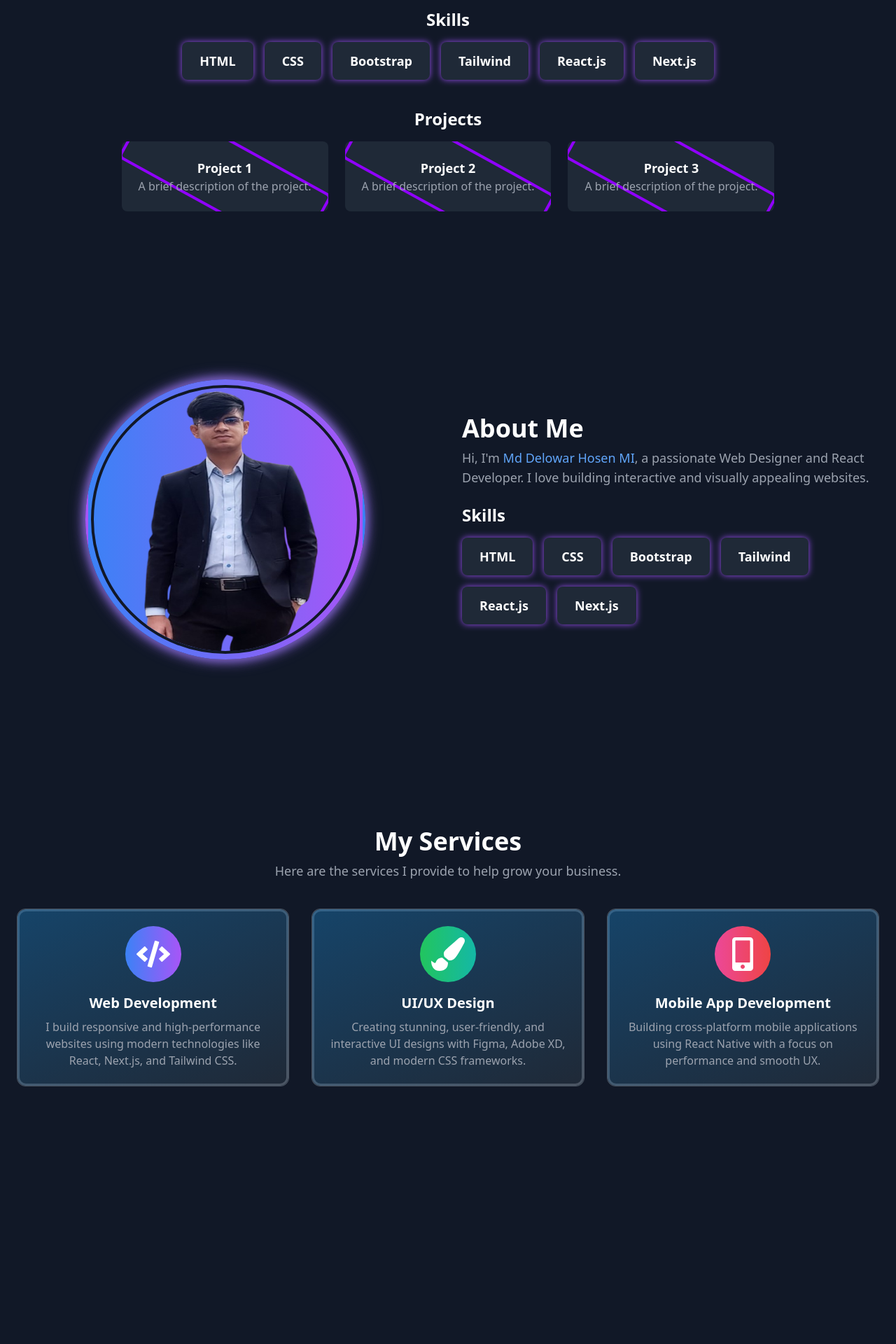
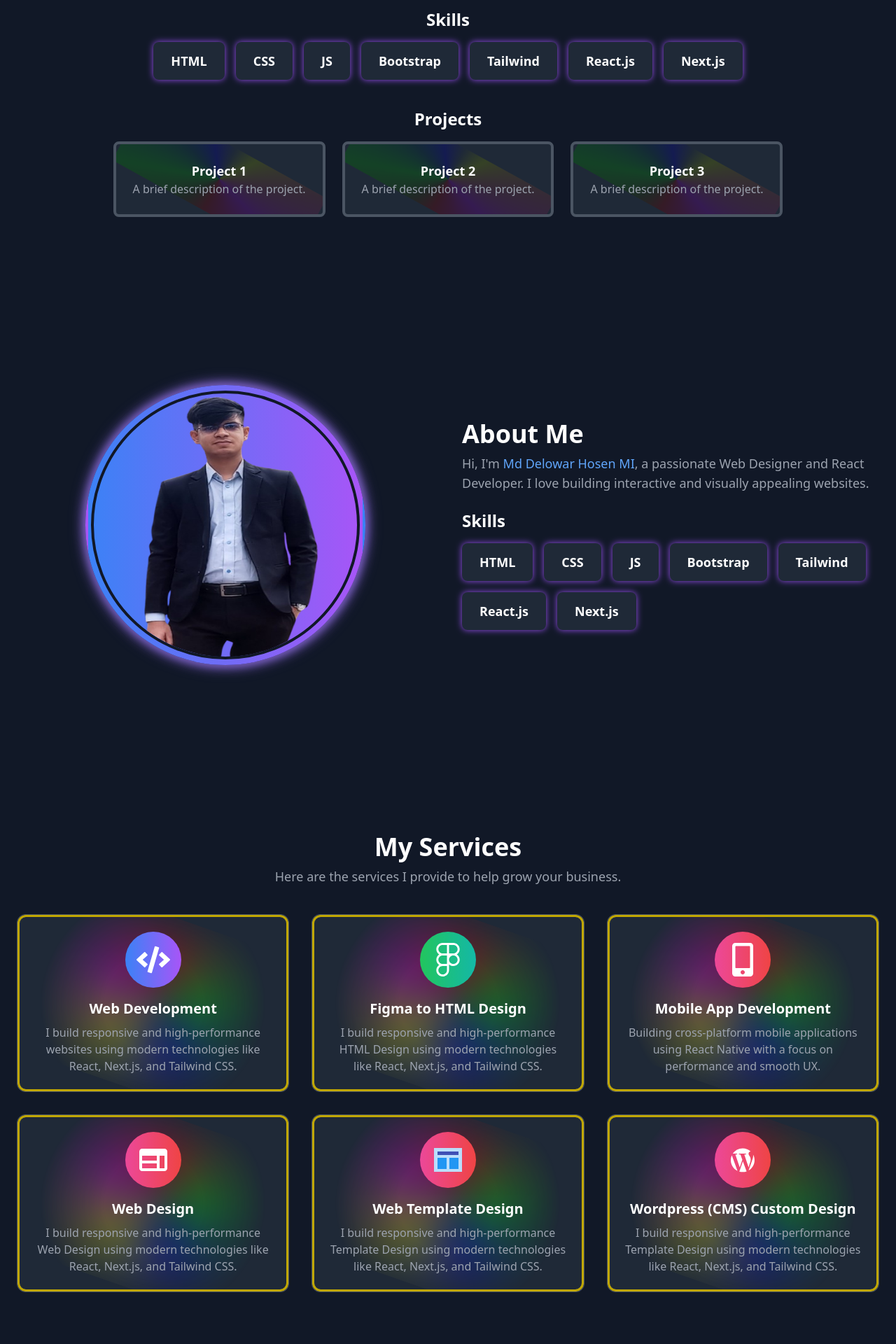
Before and after one commit to delowarmi/Portfolio, a React (Vite) app: page / in a window 1280 px wide. Shown: the part 580-2500 px from the top of the page at 70% size. Built offline with nearby package versions, Linux system fonts and the light colour scheme.

Commit message:
Update portfolio and services sections with new content and styles

```diff
--- a/index.html
+++ b/index.html
@@ -4,7 +4,7 @@
     <meta charset="UTF-8" />
     <link rel="icon" type="image/svg+xml" href="/vite.svg" />
     <meta name="viewport" content="width=device-width, initial-scale=1.0" />
-    <title>Vite + React</title>
+    <title>Portfolio</title>
    <!-- Google Font  -->
    <link rel="preconnect" href="https://fonts.googleapis.com">
    <link rel="preconnect" href="https://fonts.gstatic.com" crossorigin>
--- a/src/components/Navbar.jsx
+++ b/src/components/Navbar.jsx
@@ -10,7 +10,7 @@ const Navbar = () => {
   };
 
   return (
-    <nav className="bg-gray-900 py-4 px-6">
+    <nav className="bg-gray-900 py-4 px-6 z-40">
       <div className="max-w-[1320px] mx-auto flex justify-between items-center">
 
         <Link to="/" className="text-white text-2xl font-bold">
@@ -79,7 +79,7 @@ const Navbar = () => {
       </div>
 
       <div
-        className={`md:hidden absolute top-16 left-0 w-full bg-gray-800 transition-all duration-300 ${
+        className={`md:hidden absolute z-50 top-16 left-0 w-full bg-gray-800 transition-all duration-300 ${
           isOpen ? "h-auto opacity-100 py-4" : "h-0 opacity-0 overflow-hidden"
         }`}
       >
--- a/src/components/pages/About.jsx
+++ b/src/components/pages/About.jsx
@@ -1,6 +1,6 @@
 import React from "react";
 import { motion } from "framer-motion";
-import profilePic from "/src/assets/profile.png"; // Ensure correct path
+import profilePic from "/src/assets/profile.png";
 
 const skills = ["HTML", "CSS", "Bootstrap", "Tailwind", "React.js", "Next.js"];
 
--- a/src/components/pages/Index.jsx
+++ b/src/components/pages/Index.jsx
@@ -1,14 +1,18 @@
 import React, { useState } from "react";
 import { motion } from "framer-motion";
 import { FaGithub, FaLinkedin, FaEnvelope } from "react-icons/fa";
-import profilePic from "/src/assets/profile.png"; // Ensure correct path
-import aboutPic from "/src/assets/bg-removebg-preview.png"; // Ensure correct path
-import { FaCode, FaPaintBrush, FaMobileAlt } from "react-icons/fa";
-import { FaPhone, FaMapMarkerAlt } from "react-icons/fa";
+import profilePic from "/src/assets/profile.png";
+import aboutPic from "/src/assets/bg-removebg-preview.png";
+import { FaCode, FaMobileAlt } from "react-icons/fa";
+import { FaPhone, FaMapMarkerAlt,FaFigma} from "react-icons/fa";
 import { MdDownloadForOffline } from "react-icons/md";
 import emailjs from "emailjs-com";
+import { FcTemplate } from "react-icons/fc";
+import { MdOutlineWeb } from "react-icons/md";
+import { DiWordpress } from "react-icons/di";
 
-const skills = ["HTML", "CSS", "Bootstrap", "Tailwind", "React.js", "Next.js"];
+
+const skills = ["HTML", "CSS",'JS', "Bootstrap", "Tailwind", "React.js", "Next.js"];
 const services = [
   {
     title: "Web Development",
@@ -18,10 +22,9 @@ const services = [
     color: "from-blue-500 to-purple-500",
   },
   {
-    title: "UI/UX Design",
-    description:
-      "Creating stunning, user-friendly, and interactive UI designs with Figma, Adobe XD, and modern CSS frameworks.",
-    icon: <FaPaintBrush />,
+    title: "Figma to HTML Design",
+    description: "I build responsive and high-performance HTML Design using modern technologies like React, Next.js, and Tailwind CSS.",
+    icon: <FaFigma  />,
     color: "from-green-500 to-teal-500",
   },
   {
@@ -29,6 +32,24 @@ const services = [
     description:
       "Building cross-platform mobile applications using React Native with a focus on performance and smooth UX.",
     icon: <FaMobileAlt />,
+    color: "from-pink-500 to-red-500",
+  },
+  {
+      title: "Web  Design",
+      description: "I build responsive and high-performance Web Design using modern technologies like React, Next.js, and Tailwind CSS.",
+      icon: <MdOutlineWeb/>,
+      color: "from-pink-500 to-red-500",
+    },
+    {
+      title: "Web Template Design",
+      description: "I build responsive and high-performance Template Design using modern technologies like React, Next.js, and Tailwind CSS.",
+      icon: <FcTemplate/>,
+      color: "from-pink-500 to-red-500",
+    },
+    {
+      title: "Wordpress (CMS) Custom Design",
+      description: "I build responsive and high-performance Template Design using modern technologies like React, Next.js, and Tailwind CSS.",
+      icon: <DiWordpress/>,
       color: "from-pink-500 to-red-500",
     },
 ];
@@ -46,7 +67,7 @@ const projects = [
     description:
       "A sleek personal portfolio showcasing my skills and projects.",
     image: "https://source.unsplash.com/400x300/?portfolio,website",
-    link: "#",
+    link: "https://portfolio-bagv6xcie-delowarmis-projects.vercel.app/",
   },
   {
     title: "Dashboard UI",
@@ -196,35 +217,33 @@ const Home = () => {
   <h2 className="text-2xl font-semibold mb-4">Projects</h2>
   <div className="grid grid-cols-1 md:grid-cols-2 lg:grid-cols-3 gap-6">
     {[1, 2, 3].map((project) => (
+      <div
+        key={project}
+        className="relative p-6 bg-gray-800 rounded-lg border-4 border-gray-600 overflow-hidden"
+      >
+
         <motion.div
-                key={project}
-                className="p-6 bg-gray-800 rounded-lg relative overflow-hidden"
-                whileHover={{ scale: 1.05 }}
-              >
-                <motion.div
-                  className="absolute inset-0 border-4 rounded-lg border-transparent"
-                  animate={{
-                    borderColor: [
-                      "#ff0000",
-                      "#00ff00",
-                      "#0000ff",
-                      "#ff00ff",
-                      "#ff0000",
-                    ],
-                    rotate: [0, 360],
+          className="absolute inset-0 rounded-lg"
+          style={{
+            background: "conic-gradient(from 0deg, rgba(255,0,0,0.5), rgba(0,255,0,0.5), rgba(0,0,255,0.5), rgba(255,255,0,0.5), rgba(255,0,255,0.5), rgba(255,0,0,0.5))",
+            mixBlendMode: "soft-light",
+            opacity: 0.8,
           }}
+          animate={{ rotate: 360 }}
           transition={{ duration: 4, repeat: Infinity, ease: "linear" }}
         ></motion.div>
-                <h3 className="text-lg font-semibold relative z-10">
-                  Project {project}
-                </h3>
-                <p className="text-gray-400 relative z-10">
-                  A brief description of the project.
-                </p>
-              </motion.div>
+
+
+        <div className="relative z-10 text-white">
+          <h3 className="text-lg font-semibold">Project {project}</h3>
+          <p className="text-gray-400">A brief description of the project.</p>
+        </div>
+      </div>
     ))}
   </div>
 </section>
+
+
       </div>
 
       <div className="min-h-screen bg-gray-900 text-white px-6 py-10 flex items-center justify-center">
@@ -298,6 +317,7 @@ const Home = () => {
           Here are the services I provide to help grow your business.
         </p>
 
+
         <div className="grid grid-cols-1 md:grid-cols-2 lg:grid-cols-3 gap-8 mt-10">
           {services.map((service, index) => (
             <motion.div
@@ -305,41 +325,41 @@ const Home = () => {
               className="relative p-6 rounded-xl bg-gray-800 border border-gray-600 flex flex-col items-center text-center overflow-hidden"
               whileHover={{ scale: 1.05 }}
             >
+
               <motion.div className="absolute inset-0 border-[3px] rounded-xl border-gray-600" />
 
+
               <motion.div
-                  className="absolute inset-0 rounded-xl"
+                className="absolute inset-0 rounded-xl blur-xl opacity-60"
+                style={{
+                  background: "conic-gradient(from 0deg, rgba(255,0,0,0.5), rgba(0,255,0,0.5), rgba(0,0,255,0.5), rgba(255,255,0,0.5), rgba(255,0,255,0.5), rgba(255,0,0,0.5))",
+                  maskImage: "radial-gradient(circle, rgba(255,255,255,1) 30%, rgba(255,255,255,0) 70%)",
+                }}
+                animate={{ rotate: 360 }}
+                transition={{ duration: 6, repeat: Infinity, ease: "linear" }}
+              ></motion.div>
+
+
+              <motion.div
+                className="absolute inset-0 rounded-xl border-[3px]"
                 animate={{
-                    background: [
-                      "linear-gradient(0deg, rgba(255,0,0,0.3), rgba(255,0,0,0))",
-                      "linear-gradient(90deg, rgba(0,255,0,0.3), rgba(0,255,0,0))",
-                      "linear-gradient(180deg, rgba(0,0,255,0.3), rgba(0,0,255,0))",
-                      "linear-gradient(270deg, rgba(255,0,255,0.3), rgba(255,0,255,0))",
-                    ],
+                  borderColor: ["#ff0000", "#00ff00", "#0000ff", "#ff00ff", "#ff0000"],
                 }}
-                  transition={{
-                    duration: 4,
-                    repeat: Infinity,
-                    ease: "linear",
-                  }}
+                transition={{ duration: 3, repeat: Infinity, ease: "linear" }}
               />
 
-                <div
-                  className={`relative z-10 text-5xl p-4 rounded-full bg-gradient-to-r ${service.color} text-white`}
-                >
+
+              <div className={`relative z-10 text-5xl p-4 rounded-full bg-gradient-to-r ${service.color} text-white`}>
                 {service.icon}
               </div>
-                <h3 className="relative z-10 text-xl font-semibold mt-4">
-                  {service.title}
-                </h3>
-                <p className="relative z-10 text-gray-400 mt-2">
-                  {service.description}
-                </p>
+              <h3 className="relative z-10 text-xl font-semibold mt-4">{service.title}</h3>
+              <p className="relative z-10 text-gray-400 mt-2">{service.description}</p>
             </motion.div>
           ))}
         </div>
       </div>
     </div>
+
 
       <div className="min-h-screen bg-gray-900 text-white px-6 py-10 flex flex-col items-center">
         <motion.h1
--- a/src/components/pages/Portfolio.jsx
+++ b/src/components/pages/Portfolio.jsx
@@ -1,23 +1,22 @@
 import React from "react";
 import { motion } from "framer-motion";
-
 const projects = [
   {
-    title: "E-Commerce Website",
-    description: "A full-stack e-commerce website built with React, Firebase, and Tailwind CSS.",
-    image: "https://source.unsplash.com/400x300/?ecommerce,website",
-    link: "https://orebi-e-commerce-with-responsive.vercel.app/",
+    title: "Portfolio Website",
+    description: "A modern and responsive portfolio website built with React and Tailwind CSS.",
+    image: "https://source.unsplash.com/400x300/?technology",
+    link: "#",
   },
   {
-    title: "Portfolio Website",
-    description: "A sleek personal portfolio showcasing my skills and projects.",
-    image: "https://source.unsplash.com/400x300/?portfolio,website",
+    title: "E-Commerce Platform",
+    description: "A full-stack e-commerce platform with secure payment integration.",
+    image: "https://source.unsplash.com/400x300/?shopping",
     link: "#",
   },
   {
     title: "Dashboard UI",
-    description: "An interactive admin dashboard with charts and analytics.",
-    image: "https://source.unsplash.com/400x300/?dashboard,ui",
+    description: "An interactive dashboard UI with real-time analytics and charts.",
+    image: "https://source.unsplash.com/400x300/?dashboard",
     link: "#",
   },
 ];
@@ -39,18 +38,31 @@ const Portfolio = () => {
         {projects.map((project, index) => (
           <motion.div
             key={index}
-            className="p-4 bg-gray-800 rounded-xl shadow-lg border border-transparent relative overflow-hidden"
+            className="p-4 bg-gray-800 rounded-xl shadow-lg border border-gray-600 relative overflow-hidden"
             whileHover={{ scale: 1.05 }}
           >
             <motion.div className="absolute inset-0 border-2 rounded-xl border-gray-600" />
             <motion.div
-              className="absolute inset-0 rounded-xl"
+              className="absolute w-6 h-6 bg-yellow-500 rounded-full shadow-2xl"
+              style={{ filter: "blur(8px)" }}
+              animate={{
+                x: ["0%", "100%", "100%", "0%", "0%"],
+                y: ["0%", "0%", "100%", "100%", "0%"],
+              }}
+              transition={{
+                duration: 4,
+                repeat: Infinity,
+                ease: "linear",
+              }}
+            />
+            <motion.div
+              className="absolute inset-0 rounded-xl opacity-20"
               animate={{
                 background: [
-                  "linear-gradient(0deg, rgba(255,0,0,0.3), rgba(255,0,0,0))",
-                  "linear-gradient(90deg, rgba(0,255,0,0.3), rgba(0,255,0,0))",
-                  "linear-gradient(180deg, rgba(0,0,255,0.3), rgba(0,0,255,0))",
-                  "linear-gradient(270deg, rgba(255,0,255,0.3), rgba(255,0,255,0))",
+                  "linear-gradient(0deg, rgba(255,255,0,0.3), rgba(255,255,0,0))",
+                  "linear-gradient(90deg, rgba(0,255,255,0.3), rgba(0,255,255,0))",
+                  "linear-gradient(180deg, rgba(255,0,255,0.3), rgba(255,0,255,0))",
+                  "linear-gradient(270deg, rgba(255,255,0,0.3), rgba(255,255,0,0))",
                 ],
               }}
               transition={{
--- a/src/components/pages/Service.jsx
+++ b/src/components/pages/Service.jsx
@@ -1,6 +1,9 @@
 import React from "react";
 import { motion } from "framer-motion";
-import { FaCode, FaPaintBrush, FaMobileAlt } from "react-icons/fa";
+import { FaCode, FaMobileAlt ,FaFigma  } from "react-icons/fa";
+import { FcTemplate } from "react-icons/fc";
+import { MdOutlineWeb } from "react-icons/md";
+import { DiWordpress } from "react-icons/di";
 
 const services = [
   {
@@ -10,15 +13,33 @@ const services = [
     color: "from-blue-500 to-purple-500",
   },
   {
-    title: "UI/UX Design",
-    description: "Creating stunning, user-friendly, and interactive UI designs with Figma, Adobe XD, and modern CSS frameworks.",
-    icon: <FaPaintBrush />,
+    title: "Figma to HTML Design",
+    description: "I build responsive and high-performance HTML Design using modern technologies like React, Next.js, and Tailwind CSS.",
+    icon: <FaFigma  />,
     color: "from-green-500 to-teal-500",
   },
   {
     title: "Mobile App Development",
     description: "Building cross-platform mobile applications using React Native with a focus on performance and smooth UX.",
     icon: <FaMobileAlt />,
+    color: "from-pink-500 to-red-500",
+  },
+  {
+    title: "Web  Design",
+    description: "I build responsive and high-performance Web Design using modern technologies like React, Next.js, and Tailwind CSS.",
+    icon: <MdOutlineWeb/>,
+    color: "from-pink-500 to-red-500",
+  },
+  {
+    title: "Web Template Design",
+    description: "I build responsive and high-performance Template Design using modern technologies like React, Next.js, and Tailwind CSS.",
+    icon: <FcTemplate/>,
+    color: "from-pink-500 to-red-500",
+  },
+  {
+    title: "Wordpress (CMS) Custom Design",
+    description: "I build responsive and high-performance Template Design using modern technologies like React, Next.js, and Tailwind CSS.",
+    icon: <DiWordpress/>,
     color: "from-pink-500 to-red-500",
   },
 ];
@@ -37,6 +58,8 @@ const Service = () => {
         <p className="text-lg text-gray-400 mt-2 text-center">
           Here are the services I provide to help grow your business.
         </p>
+
+
         <div className="grid grid-cols-1 md:grid-cols-2 lg:grid-cols-3 gap-8 mt-10">
           {services.map((service, index) => (
             <motion.div
@@ -44,25 +67,30 @@ const Service = () => {
               className="relative p-6 rounded-xl bg-gray-800 border border-gray-600 flex flex-col items-center text-center overflow-hidden"
               whileHover={{ scale: 1.05 }}
             >
+
+              <motion.div className="absolute inset-0 border-[3px] rounded-xl border-gray-600" />
+
+
               <motion.div
-                className="absolute inset-0 border-[3px] rounded-xl border-gray-600"
+                className="absolute inset-0 rounded-xl blur-xl opacity-60"
+                style={{
+                  background: "conic-gradient(from 0deg, rgba(255,0,0,0.5), rgba(0,255,0,0.5), rgba(0,0,255,0.5), rgba(255,255,0,0.5), rgba(255,0,255,0.5), rgba(255,0,0,0.5))",
+                  maskImage: "radial-gradient(circle, rgba(255,255,255,1) 30%, rgba(255,255,255,0) 70%)",
+                }}
+                animate={{ rotate: 360 }}
+                transition={{ duration: 6, repeat: Infinity, ease: "linear" }}
+              ></motion.div>
+
+
+              <motion.div
+                className="absolute inset-0 rounded-xl border-[3px]"
+                animate={{
+                  borderColor: ["#ff0000", "#00ff00", "#0000ff", "#ff00ff", "#ff0000"],
+                }}
+                transition={{ duration: 3, repeat: Infinity, ease: "linear" }}
               />
-              <motion.div
-                className="absolute inset-0 rounded-xl"
-                animate={{
-                  background: [
-                    "linear-gradient(0deg, rgba(255,0,0,0.3), rgba(255,0,0,0))",
-                    "linear-gradient(90deg, rgba(0,255,0,0.3), rgba(0,255,0,0))",
-                    "linear-gradient(180deg, rgba(0,0,255,0.3), rgba(0,0,255,0))",
-                    "linear-gradient(270deg, rgba(255,0,255,0.3), rgba(255,0,255,0))",
-                  ],
-                }}
-                transition={{
-                  duration: 4,
-                  repeat: Infinity,
-                  ease: "linear",
-                }}
-              />
+
+
               <div className={`relative z-10 text-5xl p-4 rounded-full bg-gradient-to-r ${service.color} text-white`}>
                 {service.icon}
               </div>
@@ -73,6 +101,7 @@ const Service = () => {
         </div>
       </div>
     </div>
+
   );
 };
 
```
Also changed, not shown: src/assets/wordpress.png (added). Lines whose indentation alone changed are shown as unchanged.
